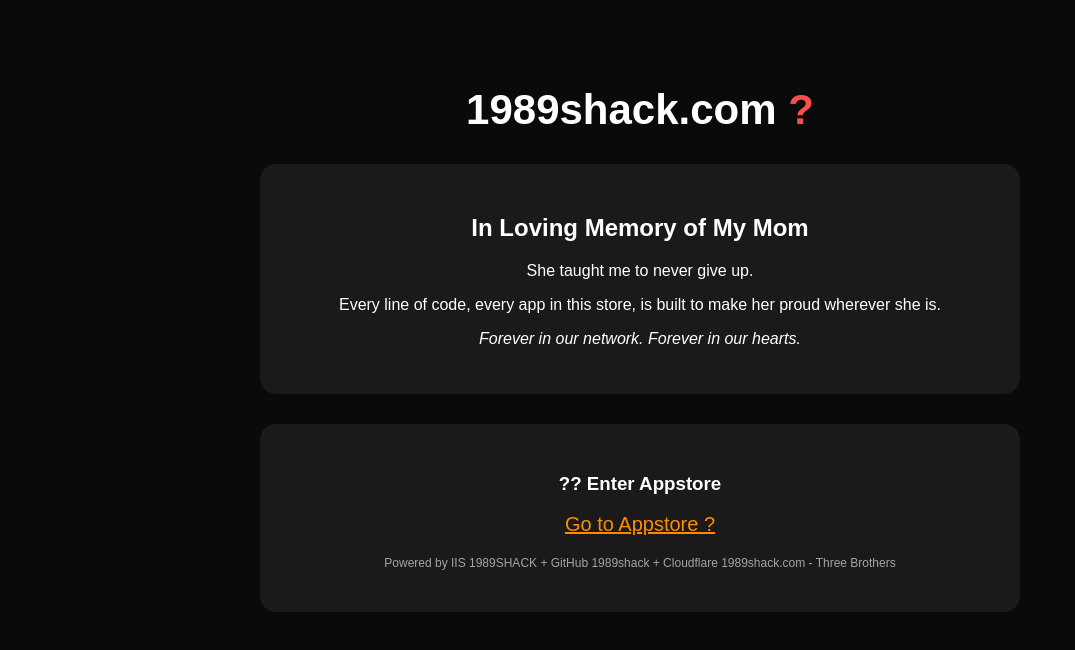
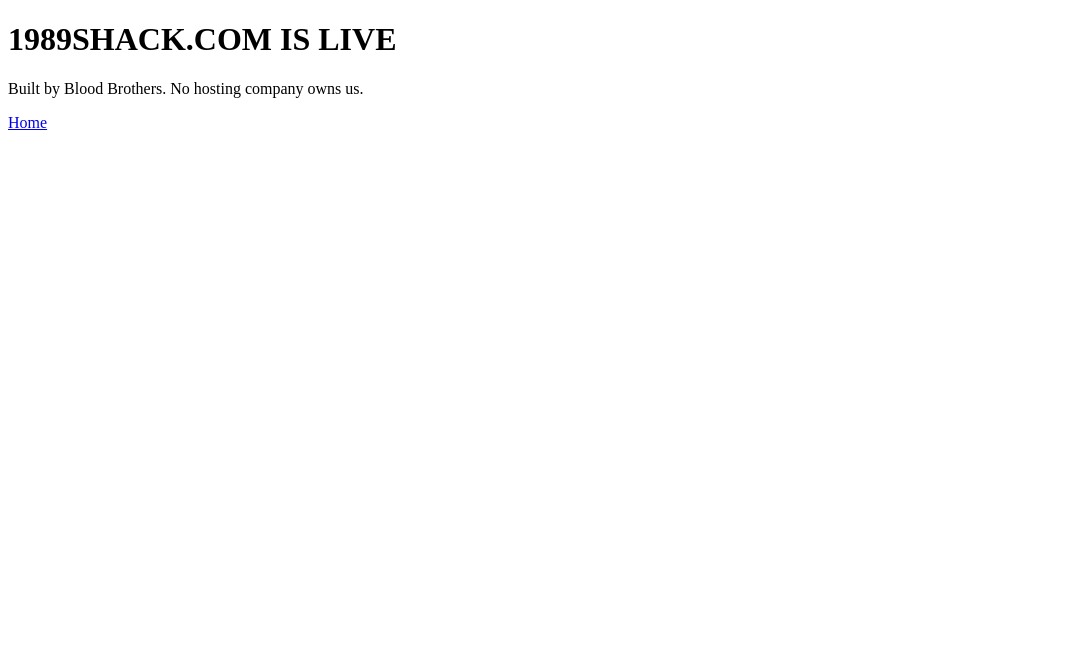
Before and after one commit to 1989shack/1989shack.com, a plain HTML site: page index.html in a window 1280 px wide. Shown: the whole page, without its empty margins (0-1075 px from the left). Drawn offline with Linux system fonts and the light colour scheme.

Commit message:
1989SHACK LIVE - Global Architecture

```diff
--- a/index.html
+++ b/index.html
@@ -1,18 +1,13 @@
 <!DOCTYPE html>
-<html>
-<head><title>1989shack.com - In Loving Memory</title><meta name="viewport" content="width=device-width,initial-scale=1"><style>body{background:#0a0a0a;color:#fff;font-family:Arial;text-align:center;padding:50px}h1{font-size:42px} .heart{color:#ff4d4d} .box{background:#1a1a1a;border-radius:16px;padding:30px;margin:30px auto;max-width:700px}</style></head>
+<html lang="en">
+<head>
+<meta charset="UTF-8">
+<meta name="viewport" content="width=device-width, initial-scale=1.0">
+<title>1989SHACK — Global Architecture</title>
+</head>
 <body>
-<h1>1989shack.com <span class="heart">?</span></h1>
-<div class="box">
-<h2>In Loving Memory of My Mom</h2>
-<p>She taught me to never give up.</p>
-<p>Every line of code, every app in this store, is built to make her proud wherever she is.</p>
-<p><i>Forever in our network. Forever in our hearts.</i></p>
-</div>
-<div class="box">
-<h3>?? Enter Appstore</h3>
-<p><a href="/Appstore/" style="color:#ff8c00;font-size:20px">Go to Appstore ?</a></p>
-<p style="margin-top:20px;font-size:12px;opacity:0.6">Powered by IIS 1989SHACK + GitHub 1989shack + Cloudflare 1989shack.com - Three Brothers</p>
-</div>
+<h1>1989SHACK.COM IS LIVE</h1>
+<p>Built by Blood Brothers. No hosting company owns us.</p>
+<a href="https://1989shack.com">Home</a>
 </body>
 </html>
```
